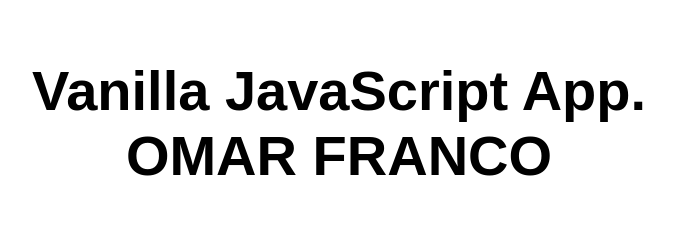
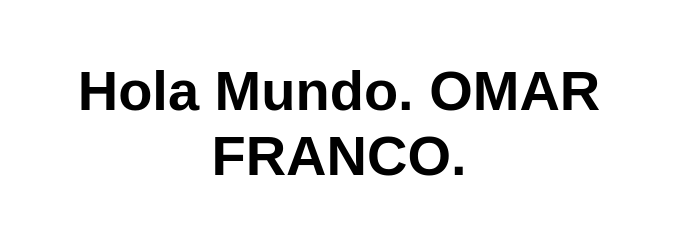
Before and after one commit to omarfrancos81/repositorio1, a website: page src/index.html in a window 1280 px wide. Shown: the whole page, without its empty margins (301-975 px from the left). Drawn offline with Linux system fonts and the light colour scheme.

Commit message:
// MODIFICACION DE ETIQUETA

```diff
--- a/src/index.html
+++ b/src/index.html
@@ -10,7 +10,7 @@
 
 <body>
   <main>
-    <h1>Vanilla JavaScript App.  OMAR FRANCO</h1>
+    <h1>Hola Mundo.  OMAR FRANCO.</h1>
   </main>
 </body>
 
```
